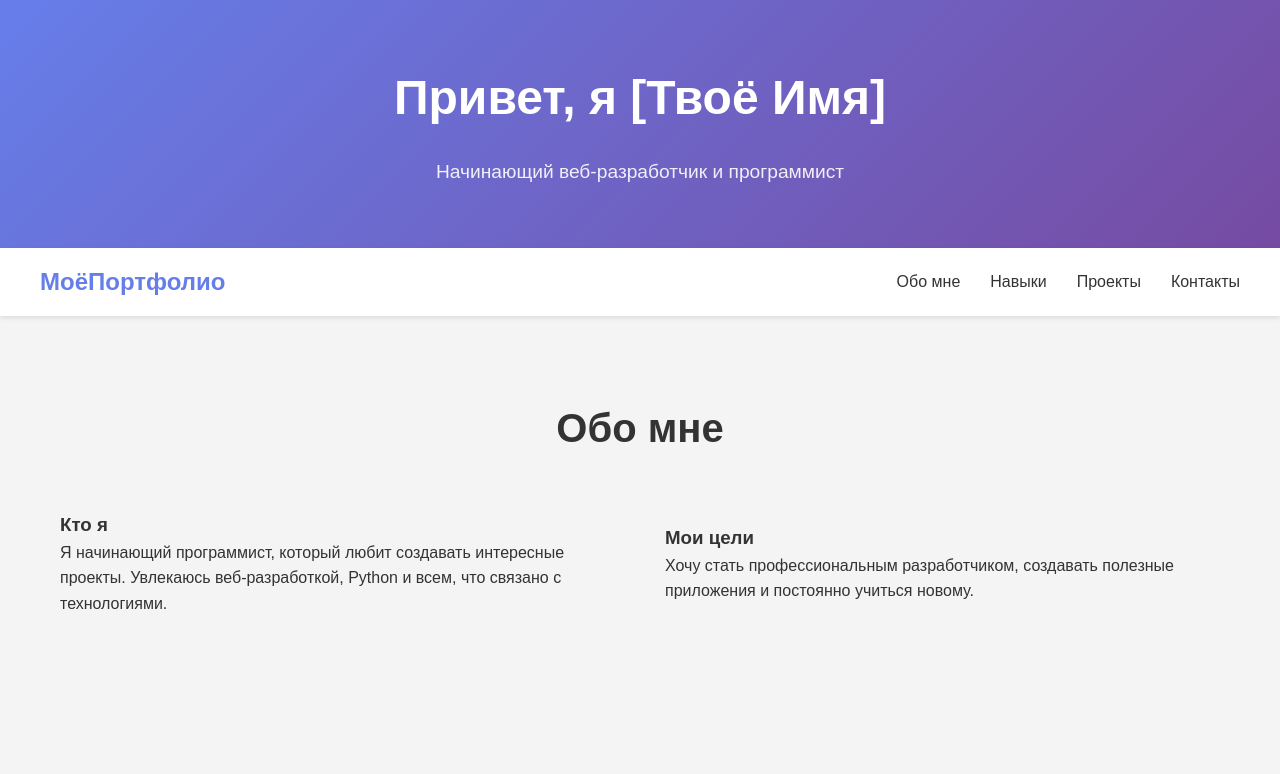
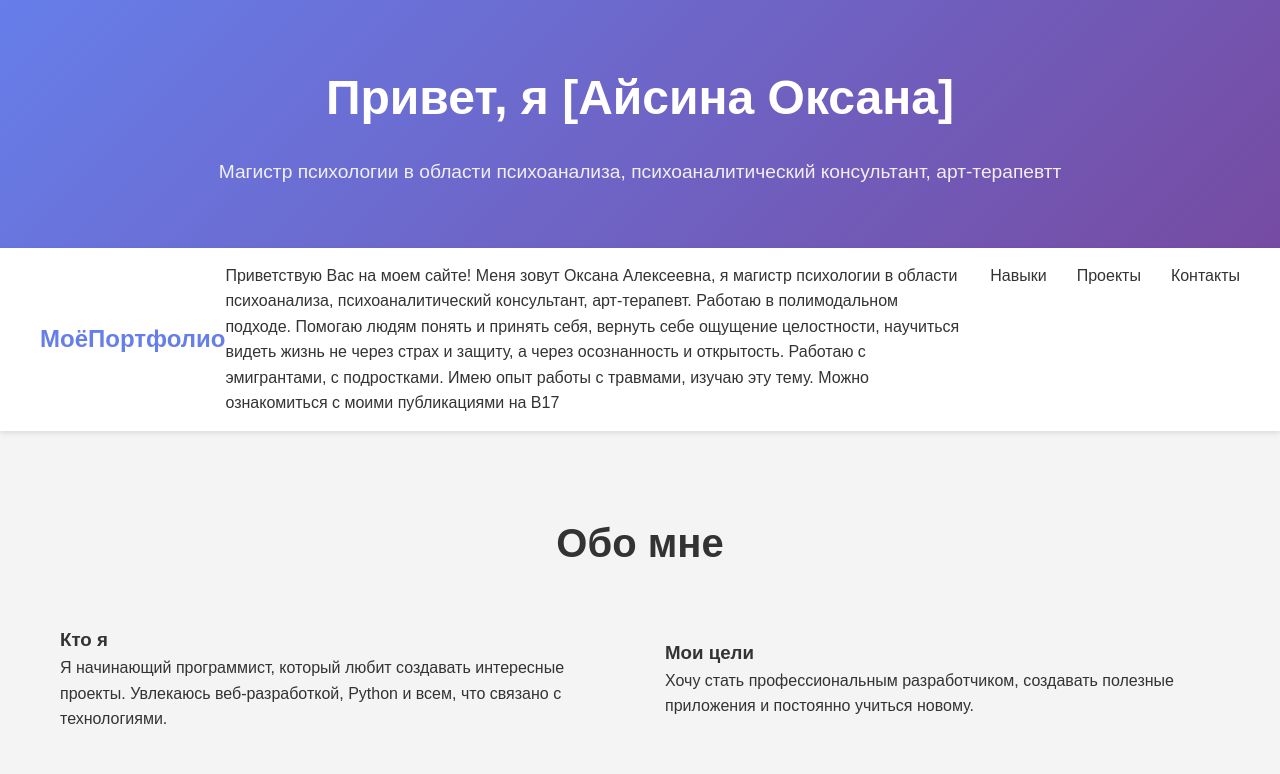
Before and after one commit to tide1983/aisina.github.io, a plain HTML site: page index.html in a window 1280 px wide. Shown: the top 774 px of the page. Drawn offline with Linux system fonts and the light colour scheme.

Commit message:
Update index.html

```diff
--- a/index.html
+++ b/index.html
@@ -149,8 +149,8 @@
     <header>
         <div class="container">
             <div class="hero">
-                <h1>Привет, я [Твоё Имя]</h1>
-                <p>Начинающий веб-разработчик и программист</p>
+                <h1>Привет, я [Айсина Оксана]</h1>
+                <p>Магистр психологии в области психоанализа, психоаналитический консультант, арт-терапевтт</p>
             </div>
         </div>
     </header>
@@ -159,7 +159,7 @@
         <div class="container nav-container">
             <div class="logo">МоёПортфолио</div>
             <ul class="nav-links">
-                <li><a href="#about">Обо мне</a></li>
+                <li><a href="#about">Приветствую Вас на моем сайте!  Меня зовут Оксана Алексеевна, я магистр психологии в области психоанализа, психоаналитический консультант, арт-терапевт. Работаю в полимодальном подходе. Помогаю людям понять и принять себя, вернуть себе ощущение целостности, научиться видеть жизнь не через страх и защиту, а через осознанность и открытость. Работаю с эмигрантами, с подростками. Имею опыт работы с травмами, изучаю эту тему.  Можно ознакомиться с моими публикациями на B17 </a></li>
                 <li><a href="#skills">Навыки</a></li>
                 <li><a href="#projects">Проекты</a></li>
                 <li><a href="#contact">Контакты</a></li>
```
